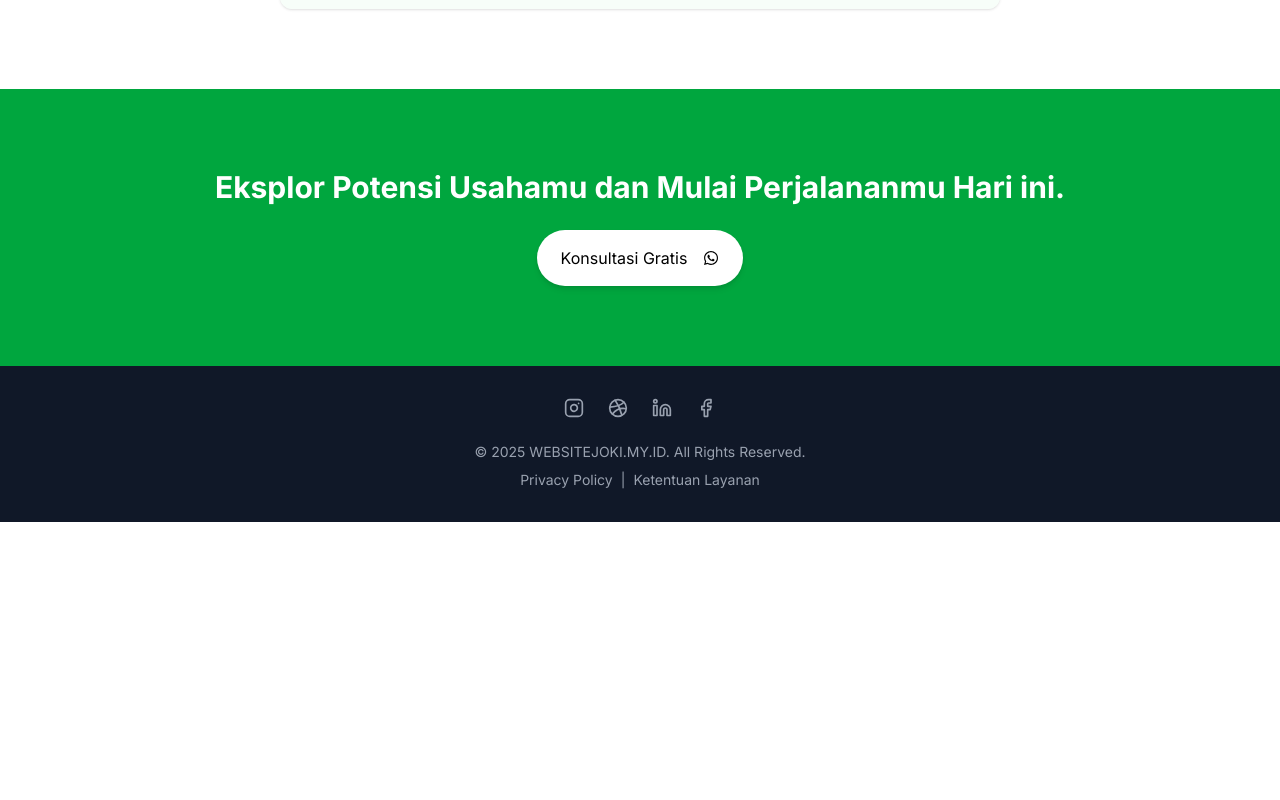
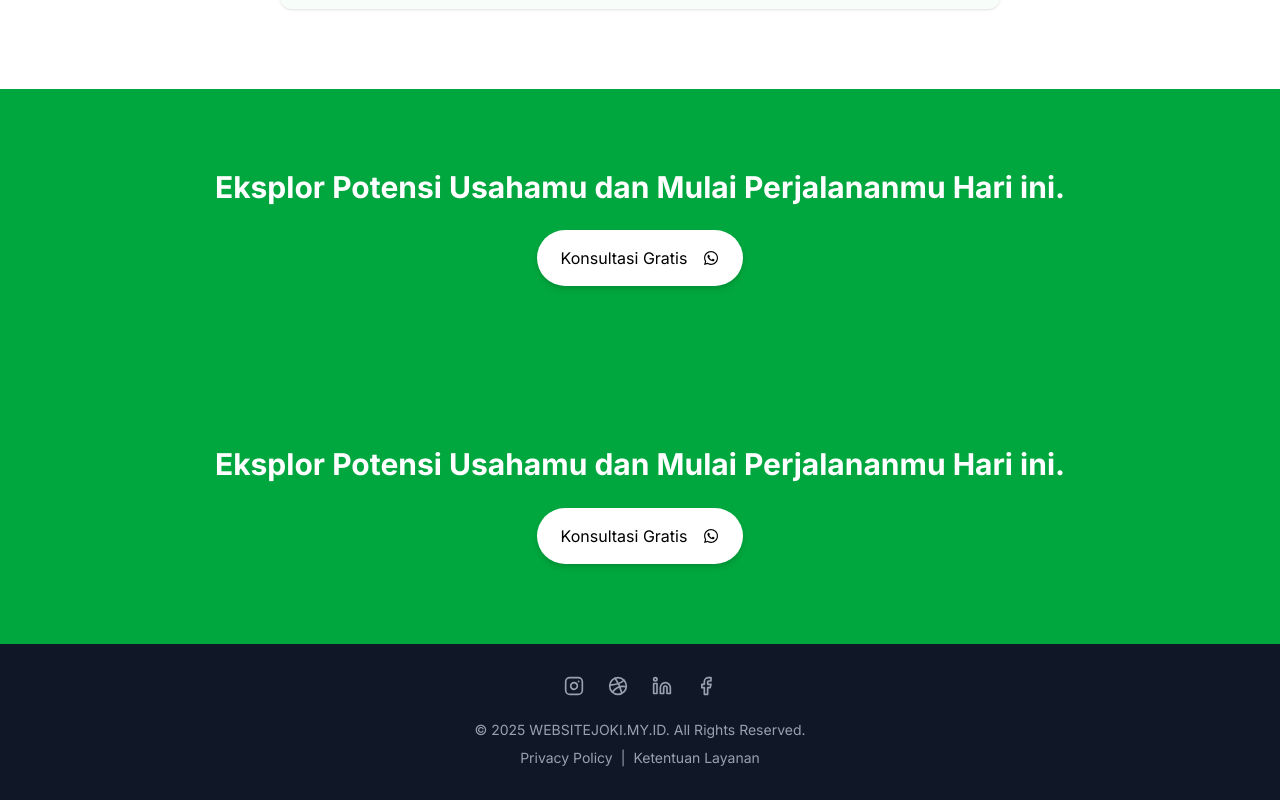
Before and after one commit to AdamHarish25/websitejoki_next, a Next.js app: page / in a window 1280 px wide. Shown: the part 4384-5184 px from the top of the page. Before the commit the page ends 4906 px from the top, so only its background shows below. Built offline with nearby package versions, Linux system fonts and the light colour scheme.

Commit message:
Build 7.22

```diff
--- a/app/(public)/layout.js
+++ b/app/(public)/layout.js
@@ -1,5 +1,6 @@
 import Navbar from '@/components/shared/Navbar';
 import Footer from '@/components/shared/Footer';
+import CtaSection from '@/components/sections/CTASection';
 
 export default function PublicLayout({ children }) {
   return (
@@ -8,6 +9,7 @@ export default function PublicLayout({ children }) {
       <main className='min-h-screen'>
         {children}
       </main>
+      <CtaSection />
       <Footer />
     </>
   );
```
